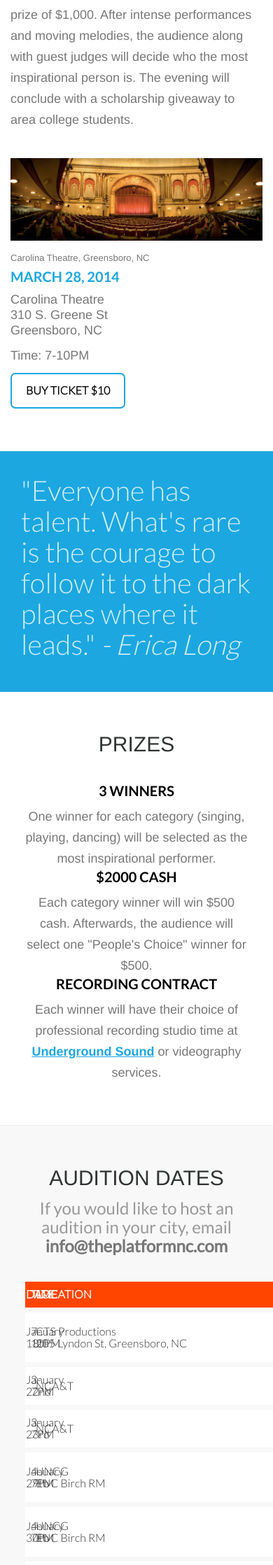
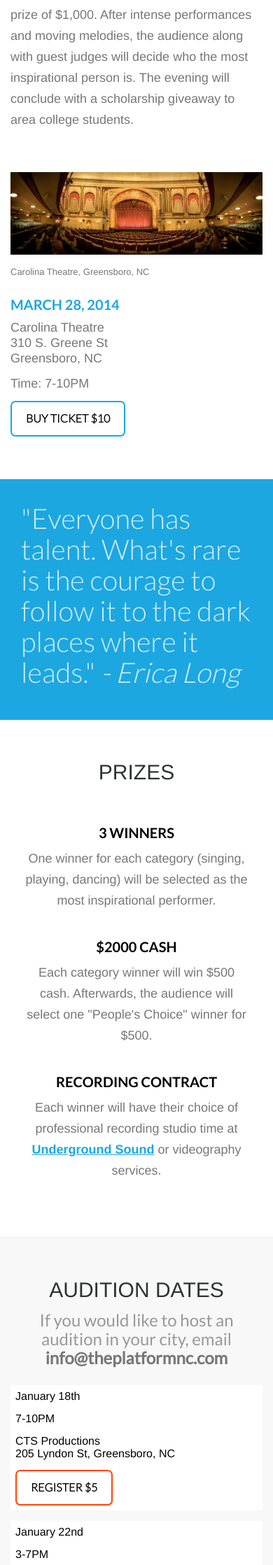
Before and after one commit to marcusbattle/landing-2014, a WordPress theme: template home.php in a window 390 px wide. Shown: the part 805-3042 px from the top of the page at 70% size. Run offline with PHP 8.4 and a stand-in for WordPress, Linux system fonts and the light colour scheme; the site name, menu and one post (Sample post) are stand-ins, and other content is empty.

Commit message:
table updates

```diff
--- a/assets/css/landing.css
+++ b/assets/css/landing.css
@@ -147,6 +147,8 @@ section#top {
     width: 100%;
     bottom: 150px;
     display: none; }
+  section#top #css-video {
+    display: none; }
 
 a {
   display: inline-block; }
@@ -236,31 +238,31 @@ a {
   .sponsor .logo {
     margin-bottom: 10px; }
 
-table {
+ul.table {
   width: 100%;
-  margin-top: 30px;
-  border: none;
-  font-family: 'latolight';
-  border-spacing: 0;
+  list-style: none;
+  padding: 0;
+  margin-left: 0;
+  text-align: left;
+  display: table;
+  border-spacing: 7px;
   table-layout: fixed; }
-  table.breakaway {
-    border-spacing: 7px; }
-  table thead {
-    background-color: orangered; }
-  table tbody {
-    background: #fff;
-    border: none; }
-  table tr, table td, table th {
-    border: none;
-    padding: 10px 15px;
-    color: #333; }
-    table tr a.btn, table td a.btn, table th a.btn {
-      margin: 0 auto; }
-  table th {
-    text-transform: uppercase;
-    text-align: left;
-    color: #fff;
-    font-size: 16px; }
+  ul.table > ul {
+    list-style: none;
+    padding: 0;
+    margin-left: 0;
+    width: 100%;
+    display: table-row; }
+    ul.table > ul.thead li {
+      font-size: 17px;
+      background-color: orangered;
+      color: #fff;
+      text-transform: uppercase; }
+  ul.table li {
+    vertical-align: middle;
+    display: table-cell;
+    background-color: #fff;
+    padding: 10px 15px; }
 
 .third {
   float: left;
@@ -316,6 +318,27 @@ table {
 
   .left-wide, .third, .contestant, .sponsor {
     width: 100%;
-    margin-bottom: 15px;
+    margin: 20px 0;
+    display: block; }
+    .left-wide .profile, .third .profile, .contestant .profile, .sponsor .profile {
+      margin: 0 auto;
+      width: 150px; }
+
+  ul.table {
+    width: 100%;
+    text-align: left;
     display: block;
-    margin: 0; } }
+    table-layout: none; }
+    ul.table > ul {
+      list-style: none;
+      padding: 0;
+      margin-left: 0;
+      width: 100%;
+      display: block;
+      margin-bottom: 15px; }
+      ul.table > ul.thead {
+        display: none; }
+    ul.table li {
+      display: block;
+      background-color: #fff;
+      padding: 7px; } }
--- a/assets/css/landing.scss
+++ b/assets/css/landing.scss
@@ -223,6 +223,10 @@ section#top {
         bottom: 150px;
         display: none;
     }
+
+    #css-video {
+        display: none;
+    }
 }
 
 a {
@@ -356,45 +360,38 @@ a {
 
 }
 
-table {
+ul.table {
+
     width: 100%;
-    margin-top: 30px;
-    border: none;
-    font-family: 'latolight';
-    border-spacing: 0;
+    list-style: none;
+    padding: 0;
+    margin-left: 0;
+    text-align: left;
+    display: table;
+    border-spacing: 7px;
     table-layout: fixed;
 
-    &.breakaway {
-        border-spacing: 7px;
+    > ul {
+       list-style: none;
+        padding: 0;
+        margin-left: 0;
+        width: 100%;
+        display: table-row;
+
+        &.thead li {
+            font-size: 17px;
+            background-color: $orange;
+            color: #fff;
+            text-transform: uppercase;
+        }
     }
 
-    thead {
-        background-color: $orange;
+    li {
+        vertical-align: middle;
+        display: table-cell;
+        background-color: #fff;
+        padding: 10px 15px;
     }
-
-    tbody {
-        background: #fff;
-        border: none;
-    }
-
-    tr, td, th {
-        border: none;
-        padding: 10px 15px;
-        color: #333;
-
-        a.btn {
-            margin: 0 auto;
-        }
-
-    }
-
-    th {
-        text-transform: uppercase;
-        text-align: left;
-        color: #fff;
-        font-size: 16px;
-    }
-
 }
 
 .third {
@@ -480,8 +477,39 @@ table {
 
     .left-wide, .third, .contestant, .sponsor {
         width: 100%;
-        margin-bottom: 15px;
+        margin: 20px 0;
         display: block;
-        margin: 0;
+
+        .profile {
+            margin: 0 auto;
+            width: 150px;
+        }
+    }
+
+    ul.table {
+
+        width: 100%;
+        text-align: left;
+        display: block;
+        table-layout: none;
+
+        > ul {
+           list-style: none;
+            padding: 0;
+            margin-left: 0;
+            width: 100%;
+            display: block;
+            margin-bottom: 15px;
+
+            &.thead {
+                display: none;
+            }
+        }
+
+        li {
+            display: block;
+            background-color: #fff;
+            padding: 7px;
+        }
     }
 }
--- a/home.php
+++ b/home.php
@@ -66,66 +66,50 @@
 				<div>
 					<h3>Audition Dates</h3>
 					<span>If you would like to host an audition in your city, email <a href="mailto:info@theplatformnc.com">info@theplatformnc.com</a></span>
-					<table class="breakaway">
-						<thead>
-							<tr>
-								<th>Date</th>
-								<th>Time</th>
-								<th width="400px">Location</th>
-								<th width="180px"></th>
-							</tr>
-						</thead>
-						<tbody>
-							<tr>
-								<td>January 18th</td>
-								<td>7-10PM</td>
-								<td>CTS Productions<br />205 Lyndon St, Greensboro, NC</td>
-								<td><a class="btn orange outline">Register $5</a></td>
-							</tr>
-							<tr>
-								<td>January 22nd</td>
-								<td>3-7PM</td>
-								<td>NCA&amp;T</td>
-								<td>TBA</td>
-							</tr>
-							<tr>
-								<td>January 23rd</td>
-								<td>3-7PM</td>
-								<td>NCA&amp;T</td>
-								<td>TBA</td>
-							</tr>
-							<!-- <tr>
-								<td>Janaury 24th</td>
-								<td>5-8PM</td>
-								<td>Raleigh, NC</td>
-								<td>TBA</td>
-							</tr> -->
-							<!-- <tr>
-								<td>Janaury 25th</td>
-								<td>10AM-2PM</td>
-								<td>Winston Salem, NC</td>
-								<td>TBA</td>
-							</tr> -->
-							<tr>
-								<td>January 29th</td>
-								<td>4-7PM</td>
-								<td>UNCG<br />EUC Birch RM</td>
-								<td><a class="btn orange outline">Register $5</a></td>
-							</tr>
-							<tr>
-								<td>January 30th</td>
-								<td>4-7PM</td>
-								<td>UNCG<br />EUC Birch RM</td>
-								<td><a class="btn orange outline">Register $5</a></td>
-							</tr>
-							<tr>
-								<td>February 1st</td>
-								<td>10AM-3PM</td>
-								<td>Raleigh, NC</td>
-								<td>TBA</td>
-							</tr>
-						</tbody>
-					</table>
+					<ul class="table">
+						<ul class="thead">
+							<li>Date</li>
+							<li>Time</li>
+							<li style="width: 400px;">Location</li>
+							<li style="width: 180px;"></li>
+						</ul>
+						<ul>
+							<li>January 18th</li>
+							<li>7-10PM</li>
+							<li>CTS Productions<br />205 Lyndon St, Greensboro, NC</li>
+							<li><a class="btn orange outline">Register $5</a></li>
+						</ul>
+						<ul>
+							<li>January 22nd</li>
+							<li>3-7PM</li>
+							<li>NCA&amp;T</li>
+							<li>TBA</li>
+						</ul>
+						<ul>
+							<li>January 23rd</li>
+							<li>3-7PM</li>
+							<li>NCA&amp;T</li>
+							<li>TBA</li>
+						</ul>
+						<ul>
+							<li>January 29th</li>
+							<li>4-7PM</li>
+							<li>UNCG<br />EUC Birch RM</li>
+							<li><a class="btn orange outline">Register $5</a></li>
+						</ul>
+						<ul>
+							<li>January 30th</li>
+							<li>4-7PM</li>
+							<li>UNCG<br />EUC Birch RM</li>
+							<li><a class="btn orange outline">Register $5</a></li>
+						</ul>
+						<ul>
+							<li>February 1st</li>
+							<li>10AM-3PM</li>
+							<li>Raleigh, NC</li>
+							<li>TBA</li>
+						</ul>
+					</ul>
 				</div>
 				<p><strong>Why does it cost to audition?</strong> A portion of each registration provides scholarships for North Carolina college students.</p>
 				<p>&nbsp;</p>
```
